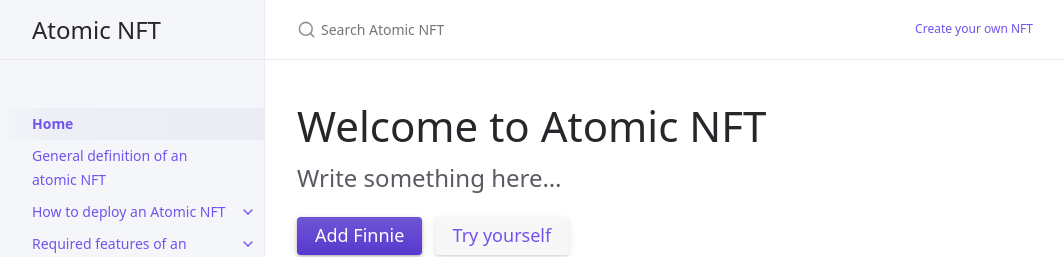
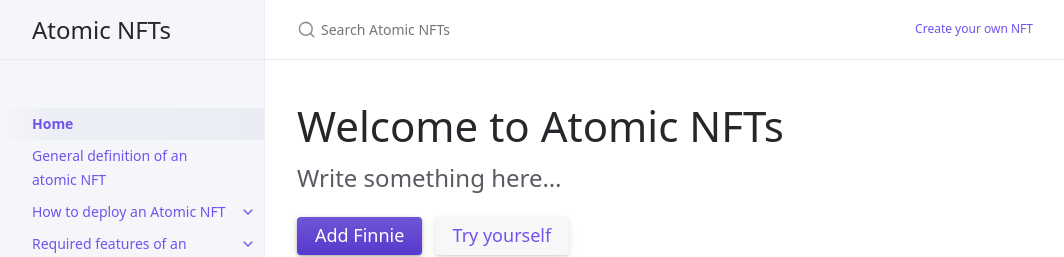
Before and after one commit to atomic-nfts/site, a Jekyll site: the page built from index.md, in a window 1280 px wide. Shown: the top 257 px of the page, without its empty margins (107-1171 px from the left). Built offline with Jekyll 4.4.1, drawn with Linux system fonts in a browser that asks for light colours.

Commit message:
NFT › NFTs

```diff
--- a/_config.yml
+++ b/_config.yml
@@ -13,8 +13,8 @@
 # you will see them accessed via {{ site.title }}, {{ site.github_repo }}, and so on.
 # You can create any custom variable you would like, and they will be accessible
 # in the templates via {{ site.myvariable }}.
-title: Atomic NFT
-description: Atomic NFT
+title: Atomic NFTs
+description: Atomic NFTs
 # baseurl: "/" # the subpath of your site, e.g. /blog
 url: "https://atomicnft.com" # the base hostname & protocol for your site, e.g. http://example.com
 
--- a/index.md
+++ b/index.md
@@ -6,7 +6,7 @@
 permalink: /
 ---
 
-# Welcome to Atomic NFT
+# Welcome to Atomic NFTs
 {: .fs-9 }
 
 Write something here...
```
Also changed, not shown: 2 other files.
